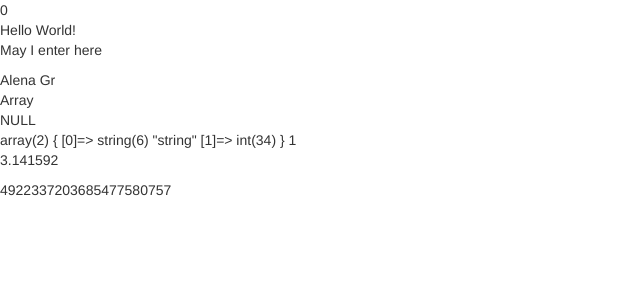
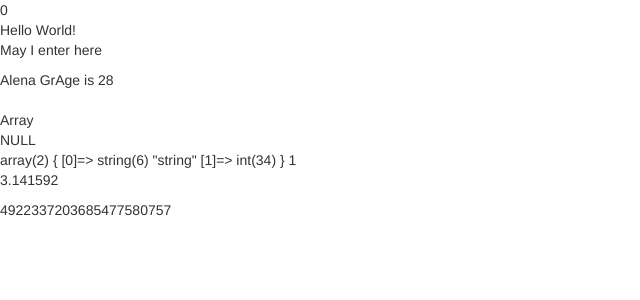
Before and after one commit to alena22292/frontend-assignment, a PHP site: page /php-project/ in a window 1280 px wide. Shown: the top 300 px of the page, without its empty margins (0-640 px from the left). Run offline with PHP 8.4, Linux system fonts and the light colour scheme; some libraries are stand-ins or nearby versions.

Commit message:
Variable age

```diff
--- a/taskPHP/index.php
+++ b/taskPHP/index.php
@@ -31,7 +31,9 @@
       // Variables
       $name = 'Alena';
       $surname = 'Gr';
+      $age = 28;
       echo $name . ' ' . $surname;
+      echo "Age is $age <br>";
       echo '<br>';
 
       // Variable types:
```
